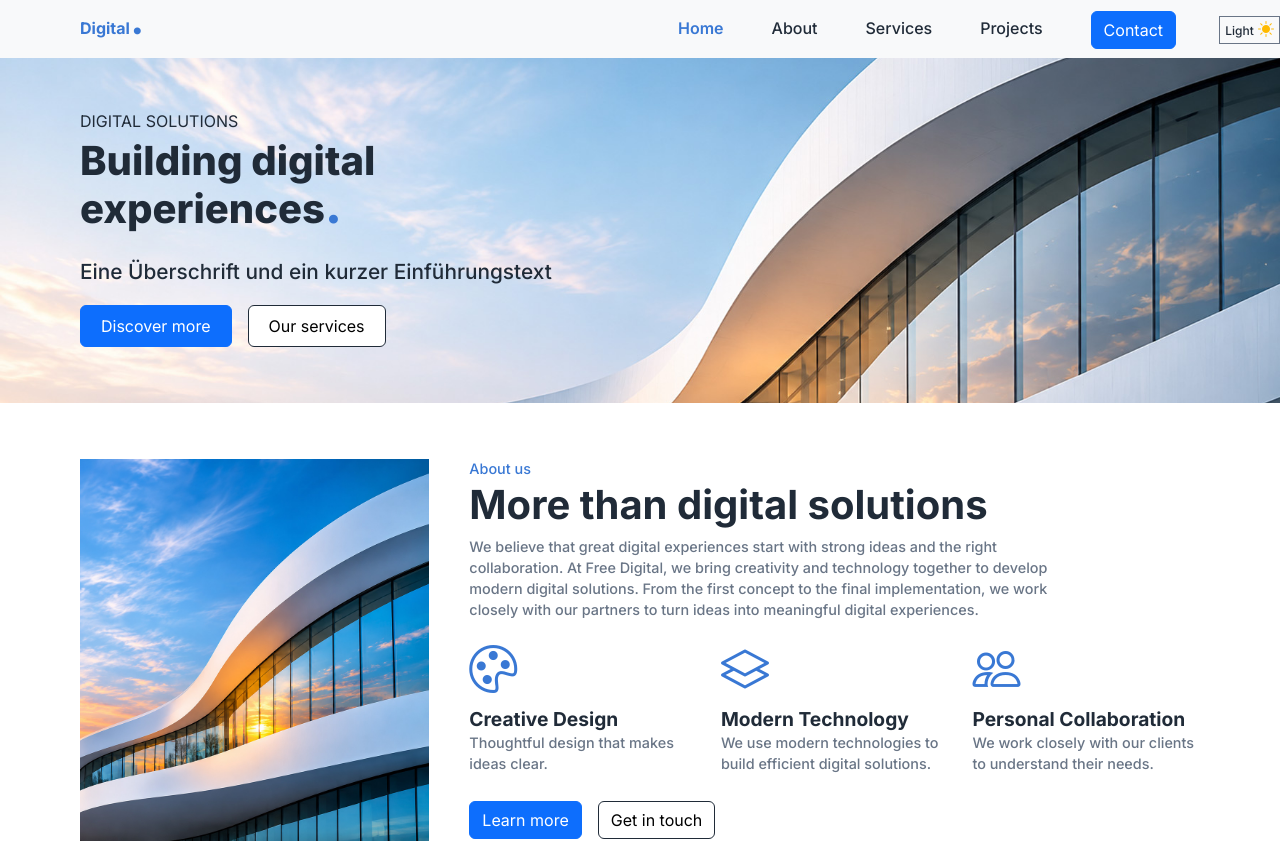
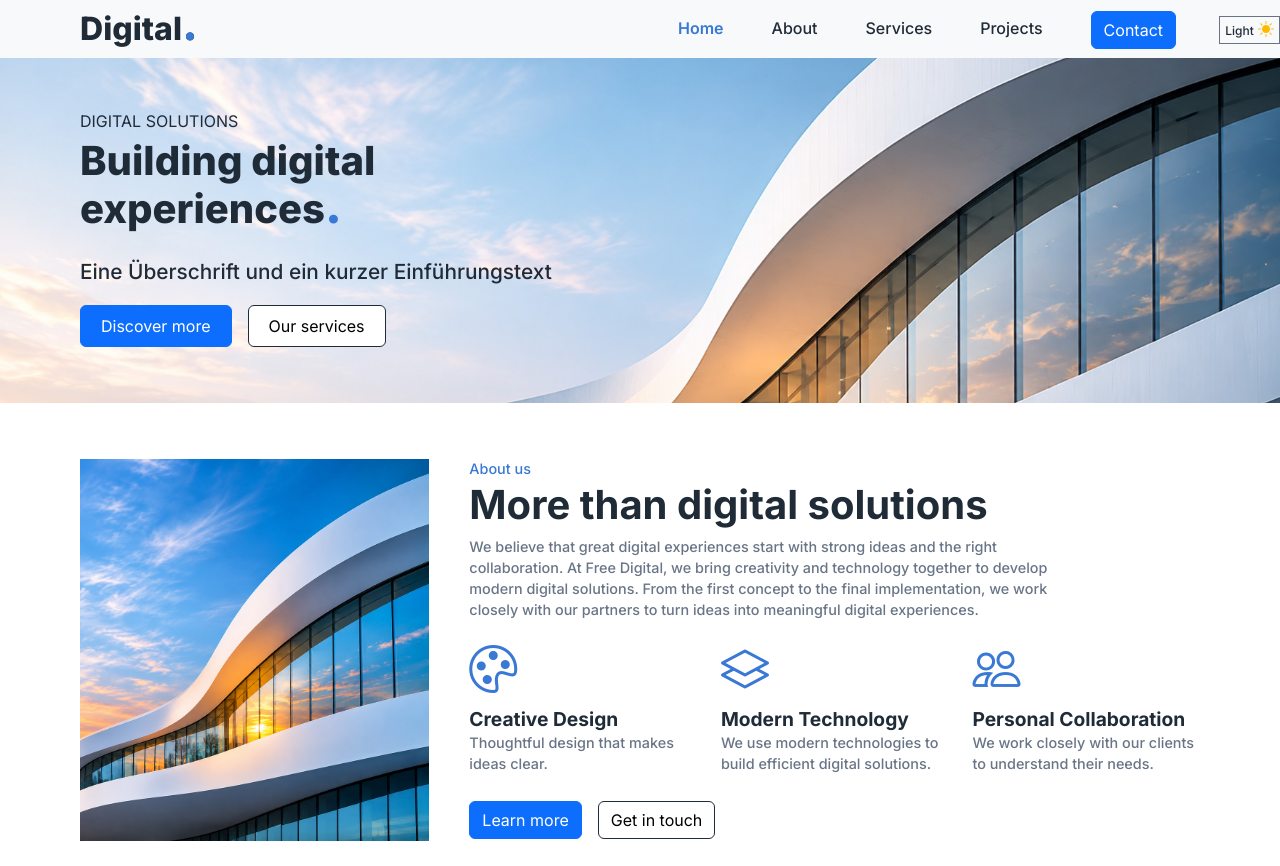
Before and after one commit to ashkankankash/digital-experience, a plain HTML site: page index.html in a window 1280 px wide. Shown: the top 866 px of the page. Drawn offline with nearby package versions, Linux system fonts and the light colour scheme.

Commit message:
Add files via upload
test

```diff
--- a/css/style.css
+++ b/css/style.css
@@ -174,6 +174,64 @@ a.btn:hover {
 /* ==========================================
    HEADER & NAVIGATION START
 ========================================== */
+
+/* Chrome / Metallic Sheen – nur 1× */
+.fx-chrome {
+  font-size: 2em;
+  line-height: 1.2;
+  font-weight: 700;
+
+  background: linear-gradient(
+    125deg,
+        #202B38 0%,
+        #202B38 40%,
+        #ffffff 43%,
+        #3978D4 50%,
+        #ffffff 52%,
+        #202B38 60%,
+        #202B38 100%
+  );
+  background-size: 200% 100%;          /* kleiner = sauberer Durchlauf */
+  background-position: 100% 0;         /* Startposition */
+  -webkit-background-clip: text;
+  background-clip: text;
+  color: transparent;
+  -webkit-text-fill-color: transparent;
+
+  animation: chrome-shine 2s ease-out 1 forwards;
+}
+
+.fx-chrome .punktLogo {
+  font-size: var(--spacing-xl);
+  line-height: 0;
+  color: var(--color-accent) !important;
+  -webkit-text-fill-color: var(--color-accent) !important; /* wichtig! */
+}
+
+@keyframes chrome-shine {
+  0% {
+    background-position: 100% 0;
+  }
+  100% {
+    background-position: -45% 0;
+  }
+}
+
+/* Accessibility */
+@media (prefers-reduced-motion: reduce) {
+  .fx-chrome {
+    animation: none;
+    background: none;
+    color: inherit;
+    -webkit-text-fill-color: inherit;
+  }
+}
+
+
+
+
+
+
 .container-fluid{position: relative;}
 .darkmode p{
     display: inline-block;
```
